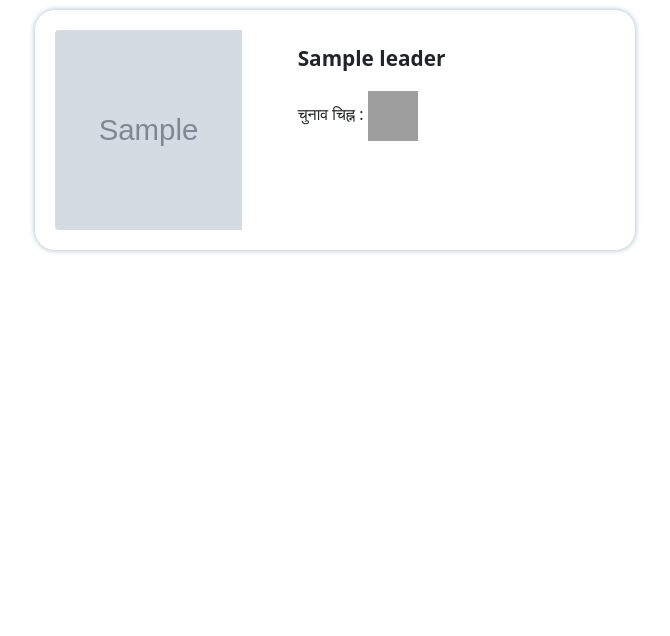
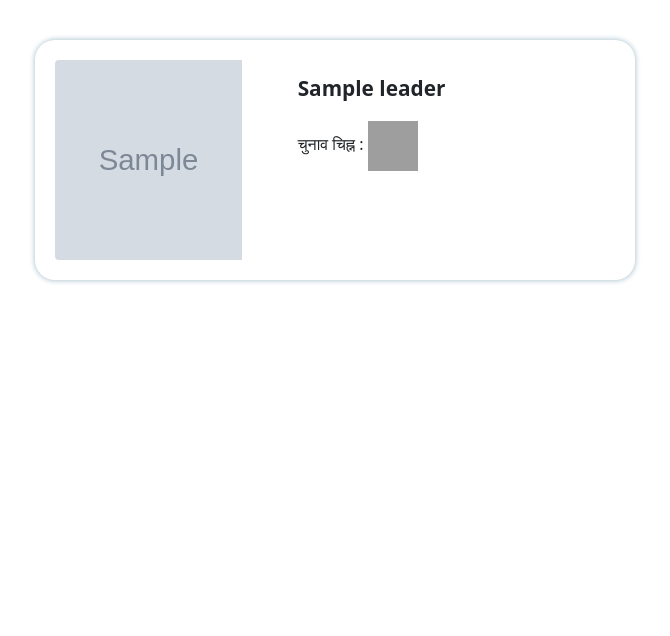
Before and after one commit to Ankit04042001/voting-poll2, a Django app: page /dashboard/ in a window 1280 px wide. Shown: the part 112-748 px from the top of the page, without its empty margins (169-839 px from the left). Run offline with Django 3.2, Linux system fonts and the light colour scheme; tables that the repository leaves empty hold one stand-in row (values such as "Sample post"); grey boxes marked "Sample" are stand-in pictures; style sheets or scripts are compiled from the project's sources; some libraries are stand-ins or nearby versions; grey boxes are pictures that could not be loaded.

Commit message:
Fixing Bug

```diff
--- a/static/css/dashboard.css
+++ b/static/css/dashboard.css
@@ -1,3 +1,7 @@
+.container {
+  padding-top: 40px;
+}
+
 .card {
   padding: 20px;
   width: 100%;
--- a/static/css/dashboard.scss
+++ b/static/css/dashboard.scss
@@ -1,5 +1,9 @@
 $gradiant-left:#b6cbd6;
 $gradiant-right:#093248;
+
+.container{
+    padding-top:40px;
+}
 
 .card{
     padding:20px;
--- a/voting/settings.py
+++ b/voting/settings.py
@@ -160,7 +160,7 @@ STATIC_ROOT = os.path.join(BASE_DIR,'assets')
 
 STATICFILES_STORAGE = 'whitenoise.storage.CompressedManifestStaticFilesStorage'
 
-WHITENOISE_MANIFEST_STRICT = False
+# WHITENOISE_MANIFEST_STRICT = False
 
 MEDIA_URL = '/media/'
 
@@ -183,4 +183,4 @@ AXES_ONLY_ADMIN_SITE = True
 
 AXES_RESET_ON_SUCCESS = True
 
-DEBUG_PROPAGATE_EXCEPTIONS = True
+# DEBUG_PROPAGATE_EXCEPTIONS = True
```
Also changed, not shown: 1 other file.
